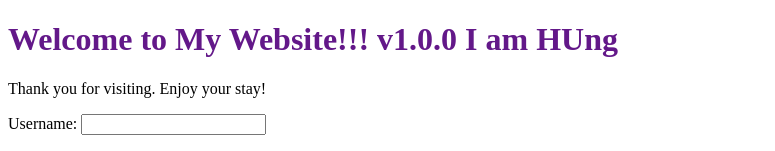
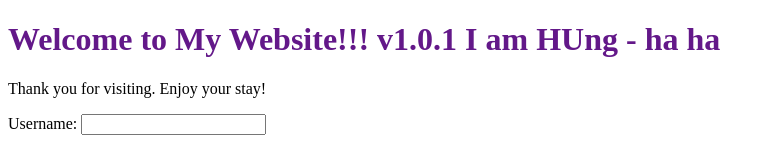
Before and after one commit to quanghung2802/nodejs-random-color-hung, a website: page public/index.html in a window 1280 px wide. Shown: the top 151 px of the page, without its empty margins (0-775 px from the left). Drawn offline with Linux system fonts and the light colour scheme.

Commit message:
update index.html2

```diff
--- a/public/index.html
+++ b/public/index.html
@@ -7,7 +7,7 @@
 </head>
 
 <body>
-    <h1 id="welcome" style="color: #631889;">Welcome to My Website!!! v1.0.0 I am HUng</h1>
+    <h1 id="welcome" style="color: #631889;">Welcome to My Website!!! v1.0.1 I am HUng - ha ha</h1>
     <p>Thank you for visiting. Enjoy your stay!</p>
 
     <form action="/api/login" method="POST">
```
